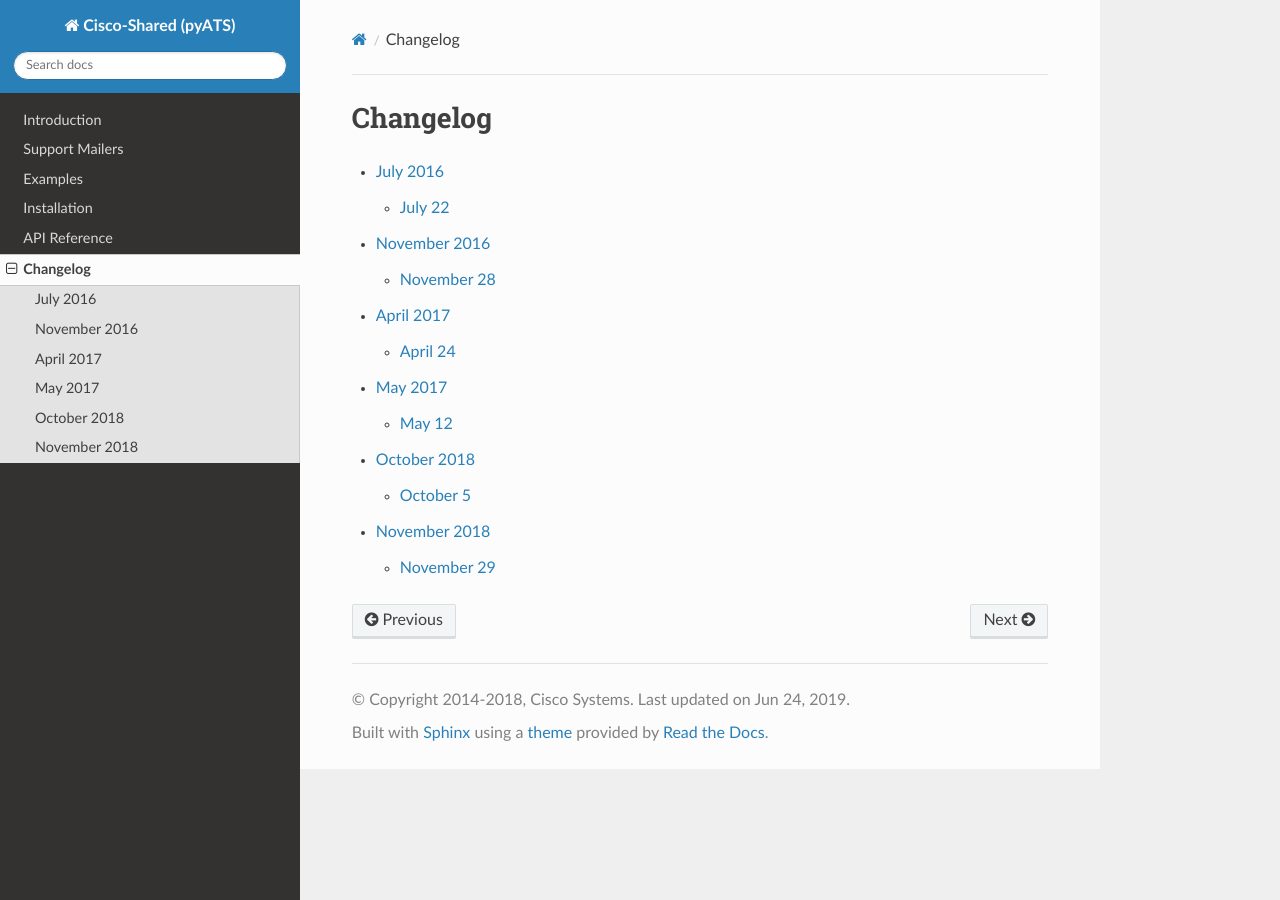
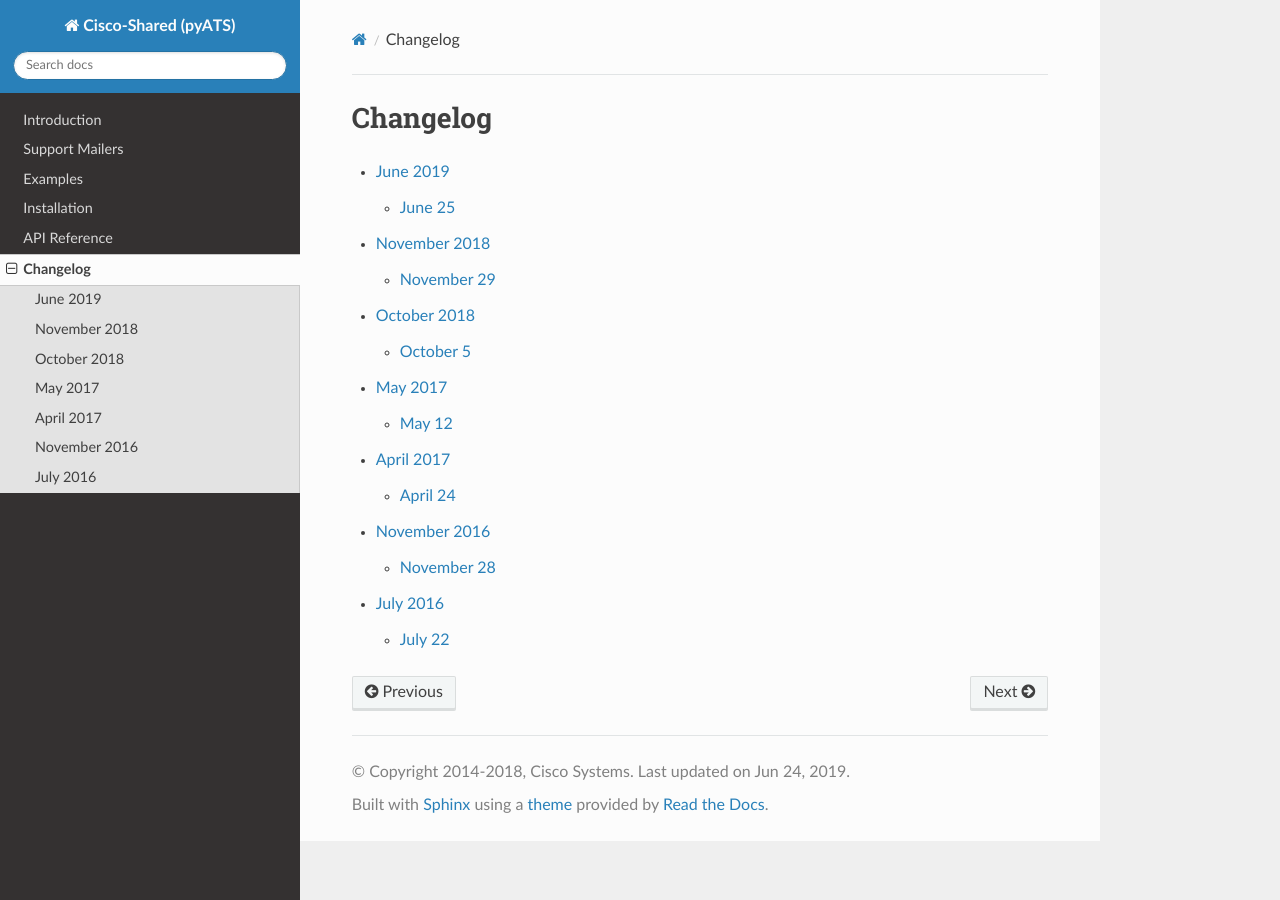
Before and after one commit to CiscoTestAutomation/yang, a Sphinx documentation site: the page built from connector/docs/changelog/index.rst, in a window 1280 px wide. Built offline with Sphinx 7.4.7 and the Read the Docs theme 2.0.0, drawn with Linux system fonts in a browser that asks for light colours.

Commit message:
release v19.6 readiness

```diff
--- a/connector/docs/changelog/index.rst
+++ b/connector/docs/changelog/index.rst
@@ -4,9 +4,10 @@ Changelog
 .. toctree::
    :maxdepth: 2
 
+   2019/june
+   2018/november
+   2018/october
+   2017/may
+   2017/april
+   2016/november
    2016/july
-   2016/november
-   2017/april
-   2017/may
-   2018/october
-   2018/november
```
Also changed, not shown: connector/docs/changelog/2019/june.rst (added, +15 -0 lines), 1 other file.
